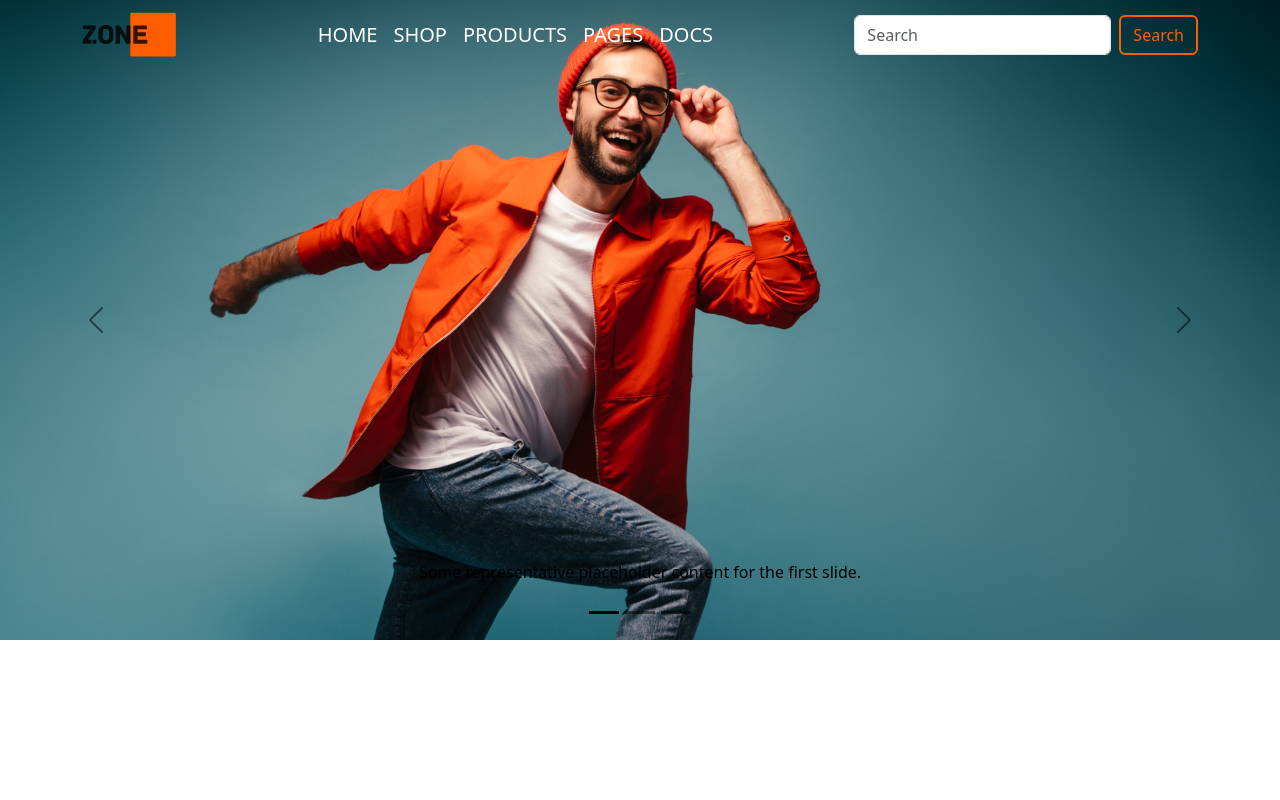
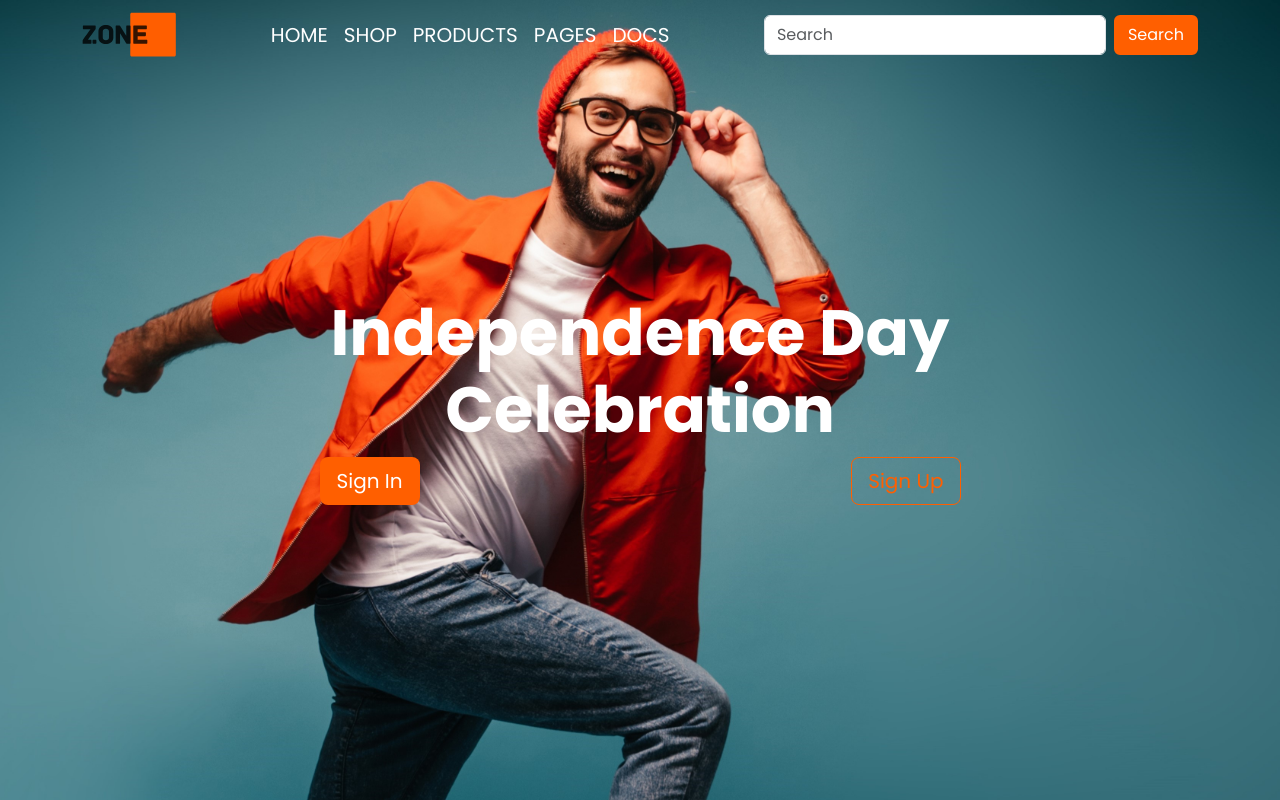
Before and after one commit to ADITHYANUNNI07/ecommerce-website-week-2, a plain HTML site: page index.html in a window 1280 px wide. Drawn offline with nearby package versions, Linux system fonts and the light colour scheme.

Commit message:
second commit

```diff
--- a/assets/css/style.css
+++ b/assets/css/style.css
@@ -3,6 +3,7 @@
     margin:0;
     padding: 0;
     box-sizing: border-box;
+    font-family: 'Poppins', sans-serif;
 }
 .btn-outline-success
 {
@@ -28,3 +29,50 @@
 {
     color: white;
 }
+.main
+{
+    background: url(/assets/images/cool-guy-good-mood-posing-blue-background-jumping.jpg) no-repeat;
+    background-size: cover;
+    height: 100vh;
+    width: 100%;
+    background-position: 50% 50%;
+}
+.main h1{
+    font-size: 4rem;
+    font-weight: 700;
+    color: white;
+    text-align: center;
+}
+.main
+{
+    display: flex;
+    align-items: center;
+}
+.main .container .row
+{
+    justify-content: center;
+}
+.btn{
+    color: white;
+    background-color: #FF5F00;
+}
+.btn.btn-secondary.btn-lg
+{
+    color: #FF5F00;
+    background-color: transparent;
+    border-color: #FF5F00;
+}
+.btn-sigin-signup
+{
+    display: flex;
+    justify-content: space-between;
+
+}
+.btn:hover{
+    color: #FF5F00;
+    background-color: white;
+}
+.btn.btn-secondary.btn-lg:hover
+{
+    background-color: white;
+}
--- a/index.html
+++ b/index.html
@@ -1,17 +1,26 @@
 <!doctype html>
 <html lang="en">
+
 <head>
   <meta charset="utf-8">
   <meta name="viewport" content="width=device-width, initial-scale=1">
   <title>Bootstrap demo</title>
-    <link href="https://cdn.jsdelivr.net/npm/bootstrap@5.3.1/dist/css/bootstrap.min.css" rel="stylesheet" integrity="sha384-4bw+/aepP/YC94hEpVNVgiZdgIC5+VKNBQNGCHeKRQN+PtmoHDEXuppvnDJzQIu9" crossorigin="anonymous">
+  <link href="https://cdn.jsdelivr.net/npm/bootstrap@5.3.1/dist/css/bootstrap.min.css" rel="stylesheet"
+    integrity="sha384-4bw+/aepP/YC94hEpVNVgiZdgIC5+VKNBQNGCHeKRQN+PtmoHDEXuppvnDJzQIu9" crossorigin="anonymous">
   <link rel="stylesheet" href="assets/css/style.css">
+  <link rel="preconnect" href="https://fonts.googleapis.com">
+  <link rel="preconnect" href="https://fonts.gstatic.com" crossorigin>
+  <link
+    href="https://fonts.googleapis.com/css2?family=Poppins:ital,wght@0,100;0,200;0,300;0,400;0,500;0,600;0,700;0,800;0,900;1,100;1,200;1,300;1,400;1,500;1,600;1,700;1,800;1,900&display=swap"
+    rel="stylesheet">
 </head>
+
 <body>
   <nav class="navbar navbar-expand-lg fixed-top accordion">
     <div class="container">
       <div class="lottie-player" data-src="assets/images/logo.json" style="width: 5.9rem;"></div>
-          <button class="navbar-toggler" type="button" data-bs-toggle="collapse" data-bs-target="#navbarScroll" aria-controls="navbarScroll" aria-expanded="false" aria-label="Toggle navigation">
+      <button class="navbar-toggler" type="button" data-bs-toggle="collapse" data-bs-target="#navbarScroll"
+        aria-controls="navbarScroll" aria-expanded="false" aria-label="Toggle navigation">
         <span class="navbar-toggler-icon"></span>
       </button>
       <div class="collapse navbar-collapse" id="navbarScroll">
@@ -39,47 +48,19 @@
       </div>
     </div>
   </nav>
-
-
-
-      <div id="carouselExampleDark" class="carousel carousel-dark slide">
-  <div class="carousel-indicators">
-    <button type="button" data-bs-target="#carouselExampleDark" data-bs-slide-to="0" class="active" aria-current="true" aria-label="Slide 1"></button>
-    <button type="button" data-bs-target="#carouselExampleDark" data-bs-slide-to="1" aria-label="Slide 2"></button>
-    <button type="button" data-bs-target="#carouselExampleDark" data-bs-slide-to="2" aria-label="Slide 3"></button>
-  </div>
-  <div class="carousel-inner">
-    <div class="carousel-item active " data-bs-interval="1">
-      <img src="assets/images/cool-guy-good-mood-posing-blue-background-jumping.jpg" class="d-block w-100" alt="...">
-      <div class="carousel-caption d-none d-md-block caption-top">
-        <h5></h5>
-        <p>Some representative placeholder content for the first slide.</p>
-      </div>
-    </div>
-    <div class="carousel-item" data-bs-interval="2000">
-      <img src="assets/images/full-shot-cool-people-wearing-chain-necklace.jpg" class="d-block w-100" alt="...">
-      <div class="carousel-caption d-none d-md-block">
-        <h5>Second slide label</h5>
-        <p>Fashion is like eating , You shouldn't stick to the same menu.</p>
-      </div>
-    </div>
-    <div class="carousel-item">
-      <img src="assets/images/joyful-girl-with-curly-brown-hair-dancing-purple-background-with-kissing-face-expression.jpg" class="d-block w-100" alt="...">
-      <div class="carousel-caption d-none d-md-block">
-        <h5>Third slide label</h5>
-        <p>Some representative placeholder content for the third slide.</p>
+  <section class="main">
+    <div class="container">
+      <div class="row">
+        <div class="col-lg-7">
+          <h1>Independence Day Celebration</h1>
+            <div class="btn-sigin-signup">
+            <button type="button" class="btn btn-lg">Sign In</button>
+            <button type="button" class="btn btn-secondary btn-lg">Sign Up</button>
             </div>
         </div>
       </div>
-  <button class="carousel-control-prev" type="button" data-bs-target="#carouselExampleDark" data-bs-slide="prev">
-    <span class="carousel-control-prev-icon" aria-hidden="true"></span>
-    <span class="visually-hidden">Previous</span>
-  </button>
-  <button class="carousel-control-next" type="button" data-bs-target="#carouselExampleDark" data-bs-slide="next">
-    <span class="carousel-control-next-icon" aria-hidden="true"></span>
-    <span class="visually-hidden">Next</span>
-  </button>
     </div>
+  </section>
 
 
   <script src="https://cdnjs.cloudflare.com/ajax/libs/bodymovin/5.7.3/lottie.min.js"></script>
@@ -93,6 +74,9 @@
       path: lottieElement.getAttribute('data-src')
     });
   </script>
-    <script src="https://cdn.jsdelivr.net/npm/bootstrap@5.3.1/dist/js/bootstrap.bundle.min.js" integrity="sha384-HwwvtgBNo3bZJJLYd8oVXjrBZt8cqVSpeBNS5n7C8IVInixGAoxmnlMuBnhbgrkm" crossorigin="anonymous"></script>
+  <script src="https://cdn.jsdelivr.net/npm/bootstrap@5.3.1/dist/js/bootstrap.bundle.min.js"
+    integrity="sha384-HwwvtgBNo3bZJJLYd8oVXjrBZt8cqVSpeBNS5n7C8IVInixGAoxmnlMuBnhbgrkm"
+    crossorigin="anonymous"></script>
 </body>
+
 </html>
```
Lines whose indentation alone changed are shown as unchanged.
